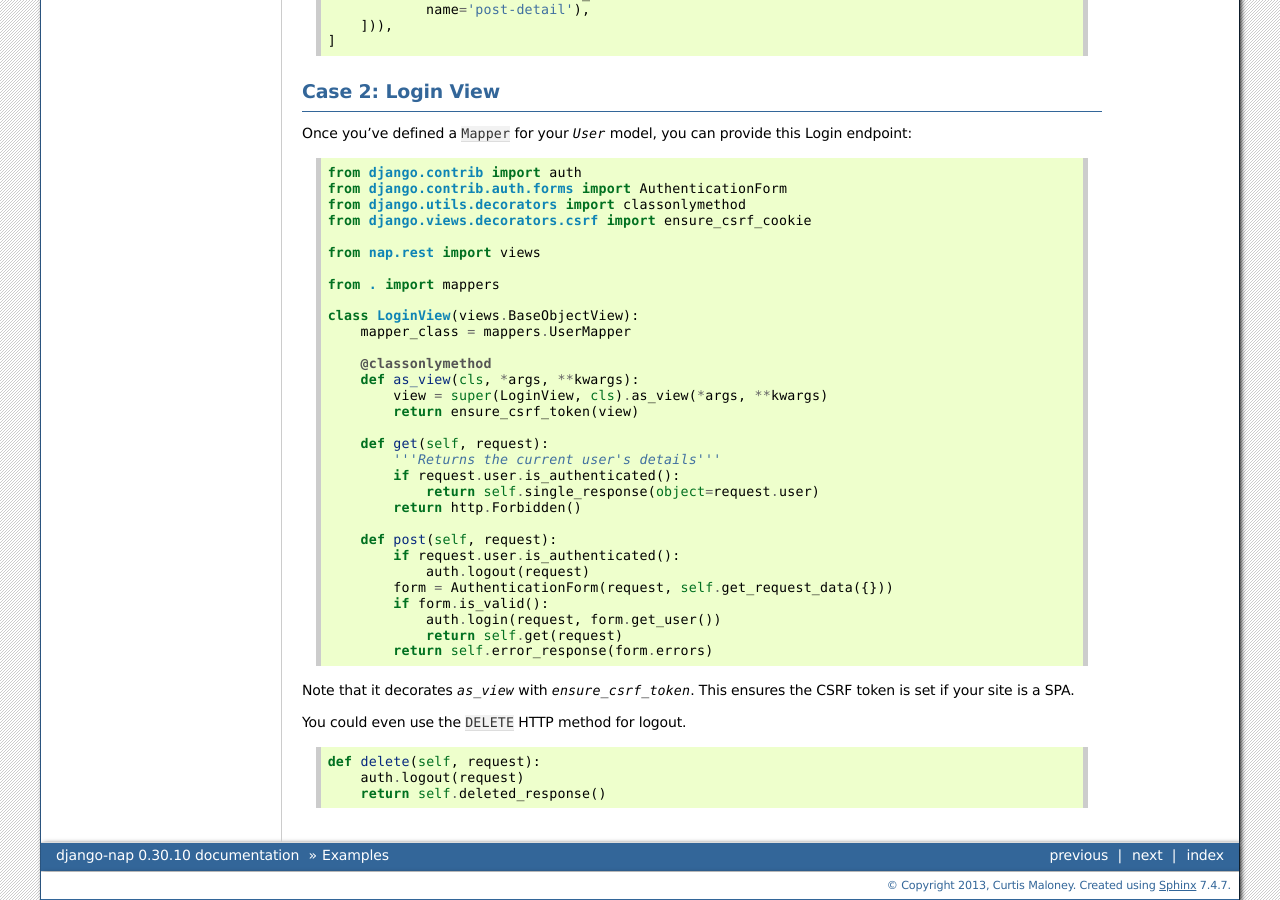
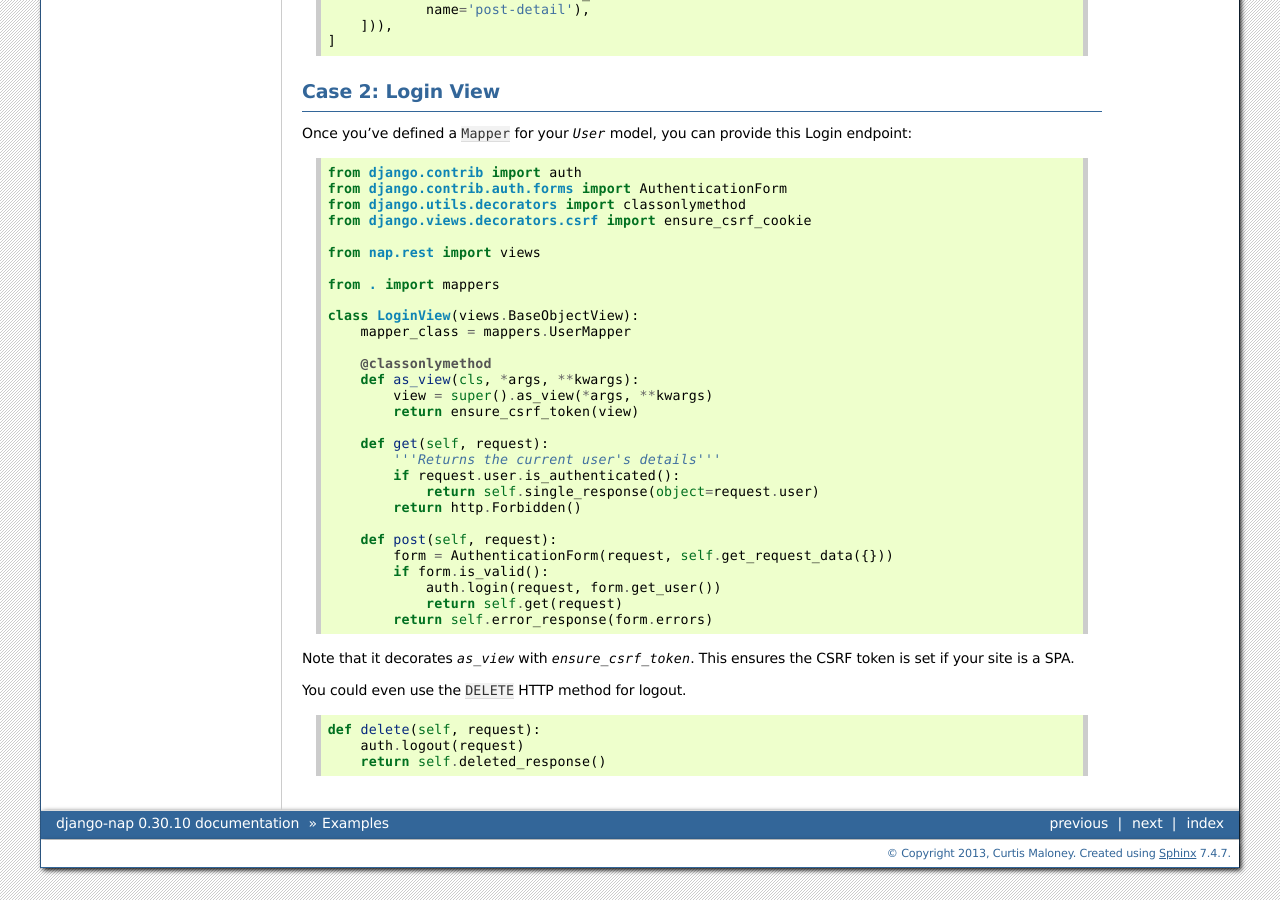
Before and after one commit to funkybob/django-nap, a Sphinx documentation site: the page built from docs/examples.rst, in a window 1280 px wide and 900 px high, scrolled down 1205 px. Built offline with Sphinx 7.4.7, drawn with Linux system fonts in a browser that asks for light colours.

Commit message:
Don't logout in login

```diff
--- a/docs/examples.rst
+++ b/docs/examples.rst
@@ -108,7 +108,7 @@
 
         @classonlymethod
         def as_view(cls, *args, **kwargs):
-            view = super(LoginView, cls).as_view(*args, **kwargs)
+            view = super().as_view(*args, **kwargs)
             return ensure_csrf_token(view)
 
         def get(self, request):
@@ -118,8 +118,6 @@
             return http.Forbidden()
 
         def post(self, request):
-            if request.user.is_authenticated():
-                auth.logout(request)
             form = AuthenticationForm(request, self.get_request_data({}))
             if form.is_valid():
                 auth.login(request, form.get_user())
```
